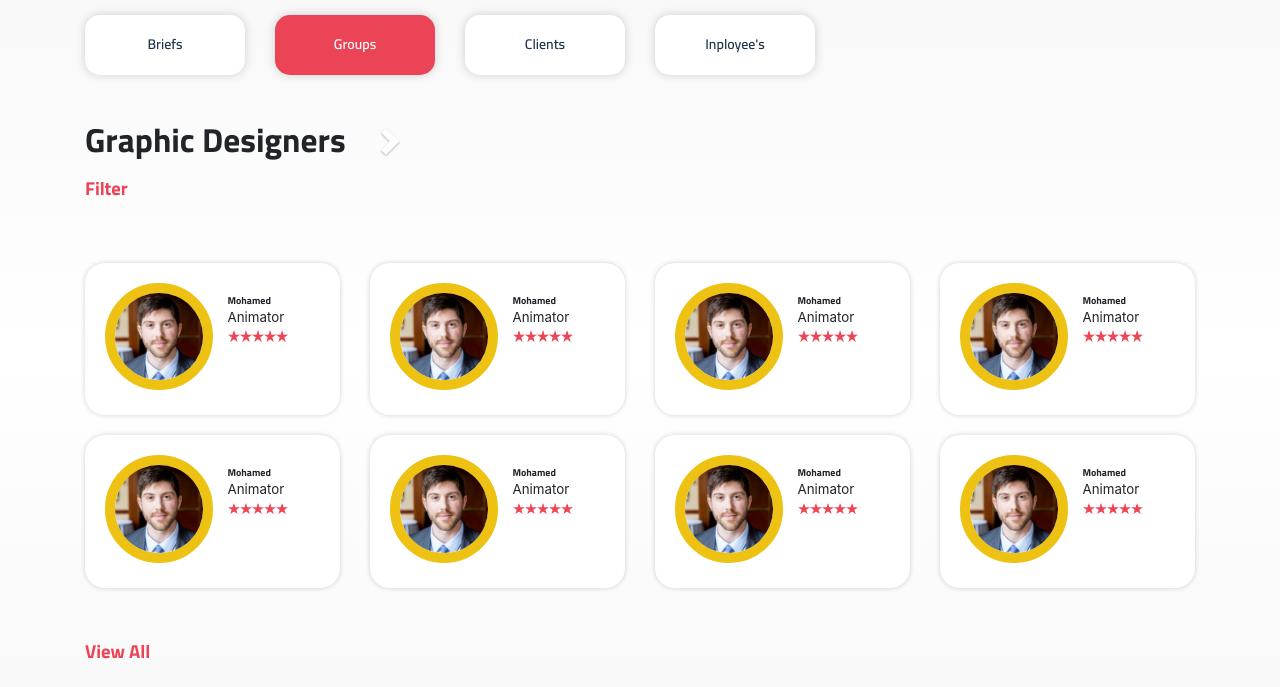
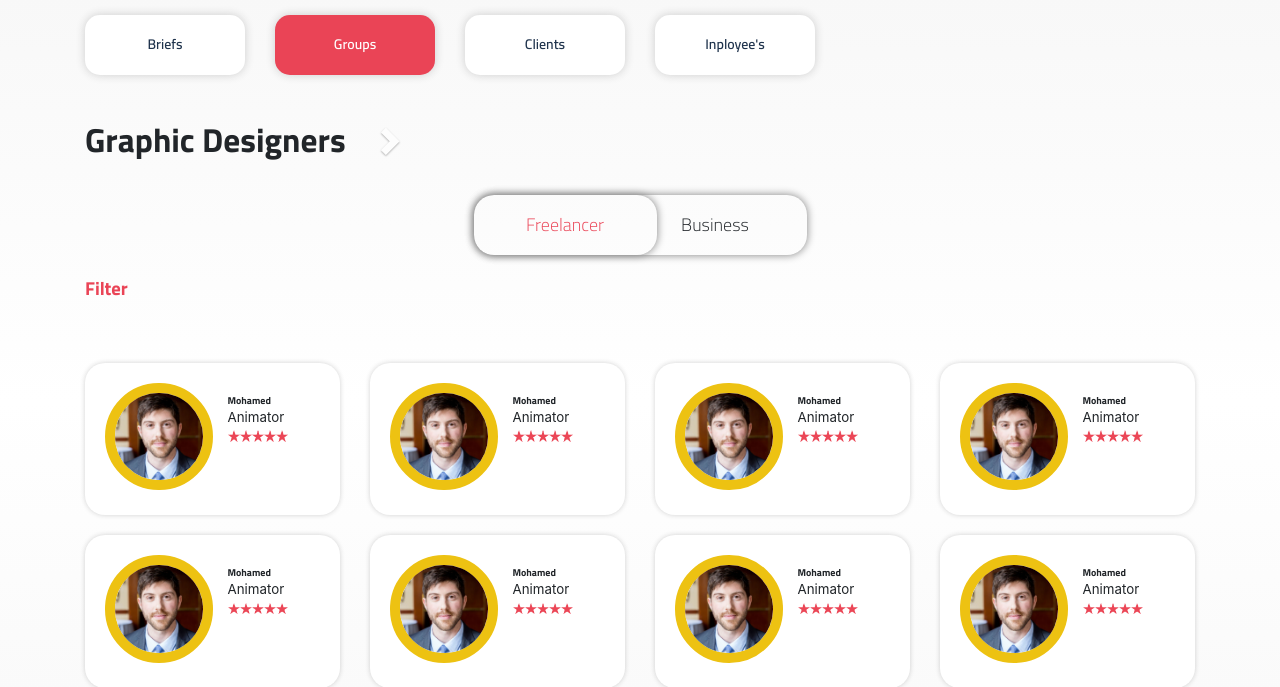
Before and after one commit to MohebMak/inploy, a PHP site: page /landing.php in a window 1280 px wide. Shown: the part 412-1099 px from the top of the page. Run offline with PHP 8.4, Linux system fonts and the light colour scheme; some libraries are stand-ins or nearby versions.

Commit message:
some fixes

```diff
--- a/inploy.css
+++ b/inploy.css
@@ -714,8 +714,61 @@ margin-top: 20px ;
 }
 .bootstrap-slider .slider-selection { background: #2175b0; }
 
+.slider-client-freelancers{
+    margin: auto;
+    width: 30%;
+    height: 60px;
+    border-top-left-radius: 20px;
+    border-bottom-left-radius: 20px;
+    border-top-right-radius: 20px;
+    border-bottom-right-radius: 20px;
+    position: relative;
+    margin-top: 30px;
+    margin-bottom: 20px;
+box-shadow: 0px 0px 8px gray;
+}
+
+#slider-client
+{
+    height: 100%;
+    width: 55%;
+position: absolute;
+    border-top-left-radius: 20px;
+    border-bottom-left-radius: 20px;
+    border-top-right-radius: 20px;
+    border-bottom-right-radius: 20px;
+    color: #ea4456;
+border: none;
+z-index: 100;
+background: transparent;
+outline: none;
+box-shadow: 0px 0px 8px gray;
+
+font-size: 18px;
+
+}
+#slider-freelancers
+{
+    height: 100%;
+    width: 55%;
+position: absolute;
+right: 0;
+border: none;
+background: transparent;
+    border-top-left-radius: 20px;
+    border-bottom-left-radius: 20px;
+    border-top-right-radius: 20px;
+    border-bottom-right-radius: 20px;
+
+    outline: none;
+    font-size: 18px;
+
+}
+
 
 @media screen and (min-width:776px) and (max-width:1200px) {
+  .slider-client-freelancers{
+      width: 50%;}
   .nav_btn {
   margin-top: 10px;
   margin-left: 0;
@@ -761,3 +814,6 @@ display: none;
 display: none;
 
 }
+@media screen and (max-width:775px) {
+  .slider-client-freelancers{
+      width: 50%;}}
--- a/landing.php
+++ b/landing.php
@@ -176,7 +176,31 @@ $('#myCarousel').carousel({
   interval: false
 });
 </script>
+<div class="slider-client-freelancers">
 
+<button onclick="function11()"id="slider-client" type="button" name="button">Freelancer</button>
+<button onclick="function22()"id="slider-freelancers"type="button" name="button">Business</button>
+</div>
+<script type="text/javascript">
+function function11() {
+    document.getElementById('slider-client').style.color = "#ea4456";
+    document.getElementById('slider-client').style.boxShadow = "0px 0px 8px gray";
+
+    document.getElementById('slider-freelancers').style.color = "black";
+      document.getElementById('slider-freelancers').style.boxShadow = "none";
+}
+  function function22() {
+      document.getElementById('slider-client').style.color = "black";
+      document.getElementById('slider-client').style.boxShadow = "none";
+
+      document.getElementById('slider-freelancers').style.color = "#ea4456";
+      document.getElementById('slider-freelancers').style.boxShadow = "0px 0px 8px gray";
+
+    }
+
+
+
+</script>
     <div class="row" style=" margin-top: 10px">
 
       <div class="col-lg-12">
```
